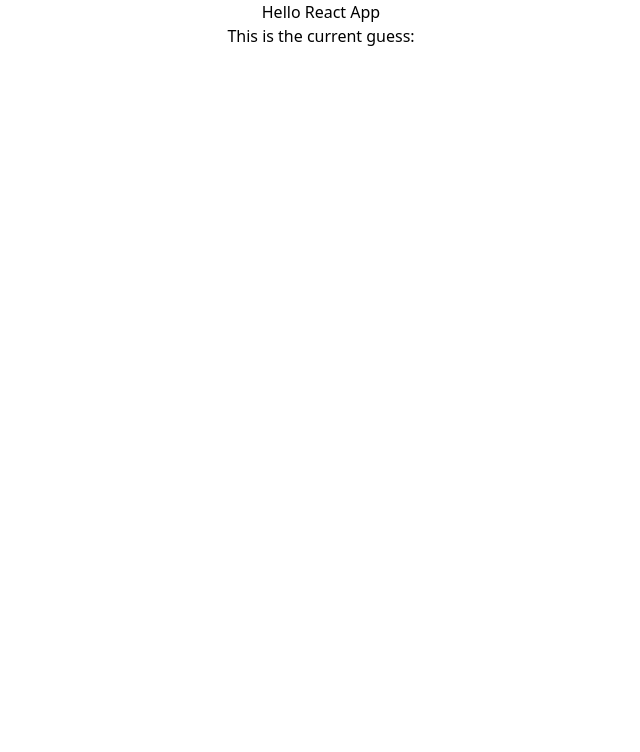
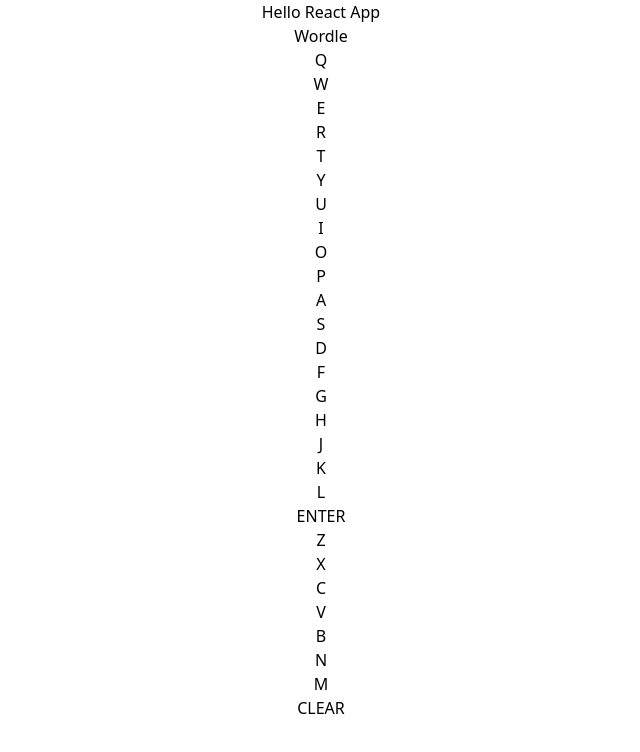
Before and after one commit to MilkiyasGebru/wordle-clone, a React (Create React App) app: page / in a window 1280 px wide. Shown: the top 752 px of the page, without its empty margins (319-959 px from the left). Built offline with nearby package versions, Linux system fonts and the light colour scheme.

Commit message:
when the game is won or lost, the modal is displayed

```diff
--- a/src/components/Wordle.jsx
+++ b/src/components/Wordle.jsx
@@ -1,25 +1,45 @@
 import useWordle from "../hooks/useWordle";
-import {useEffect} from "react";
+import {useEffect, useState} from "react";
 import Grid from "./Grid";
+import Keyboard from "./Keyboard";
+import Modal from "./Modal";
+import Navbar from "./Navbar";
 
 export default function Wordle(){
-    const {currentGuess, handleKeyUp, turn, isCorrect,guesses} = useWordle()
+    const {currentGuess, handleKeyUp, turn, isCorrect,guesses, greenCharacters, yellowCharacters} = useWordle()
+    const [showModal, setShowModal] = useState(false);
 
     useEffect(() => {
         window.addEventListener('keyup', handleKeyUp)
 
+        if (isCorrect){
+            setTimeout(()=>{
+                setShowModal(true);
+            },2000)
+            window.removeEventListener('keyup', handleKeyUp)
+        }
+
+        if (turn > 5) {
+            setTimeout(()=>{
+                setShowModal(true);
+            },2000)
+            window.removeEventListener('keyup', handleKeyUp)
+        }
 
         return ()=>{
             window.removeEventListener('keyup', handleKeyUp)
         }
 
-    }, [handleKeyUp]);
+    }, [handleKeyUp, turn, isCorrect]);
 
 
     return (
-        <div>
-            This is the current guess: {currentGuess}
+        <div className="flex flex-col gap-4 font-semibold">
+            <Navbar />
             <Grid currentGuess={currentGuess} guesses={guesses} turn={turn} />
+            <Keyboard yellowCharacters={yellowCharacters} greenCharacters={greenCharacters} />
+            {showModal && <Modal turn={turn} isCorrect={isCorrect}/>}
+
         </div>
     )
 }
```
